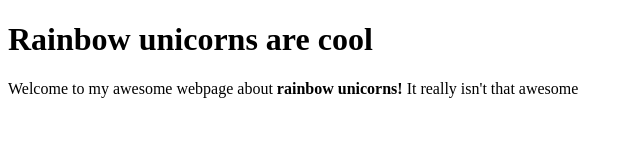
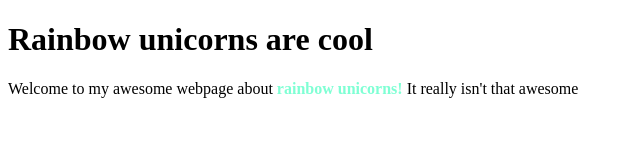
Before and after one commit to dusty0309/dusty0309.github.io, a plain HTML site: page index.html in a window 1280 px wide. Shown: the whole page, without its empty margins (0-640 px from the left). Drawn offline with Linux system fonts and the light colour scheme.

Commit message:
Update index.html

```diff
--- a/index.html
+++ b/index.html
@@ -5,7 +5,7 @@
 </head>
 <body>
     <h1>Rainbow unicorns are cool</h1>
-    <p>Welcome to my awesome webpage about <strong>rainbow unicorns!</strong>
+    <p>Welcome to my awesome webpage about <strong style="color:aquamarine;">rainbow unicorns!</strong>
     It  really isn't that awesome</p>
 </body>
 </html>
```
